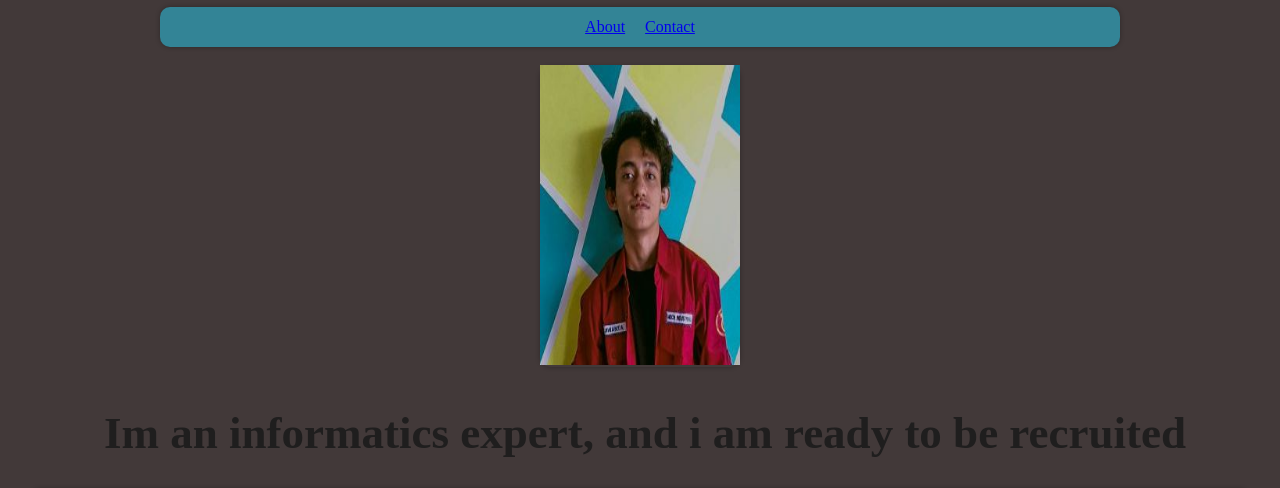
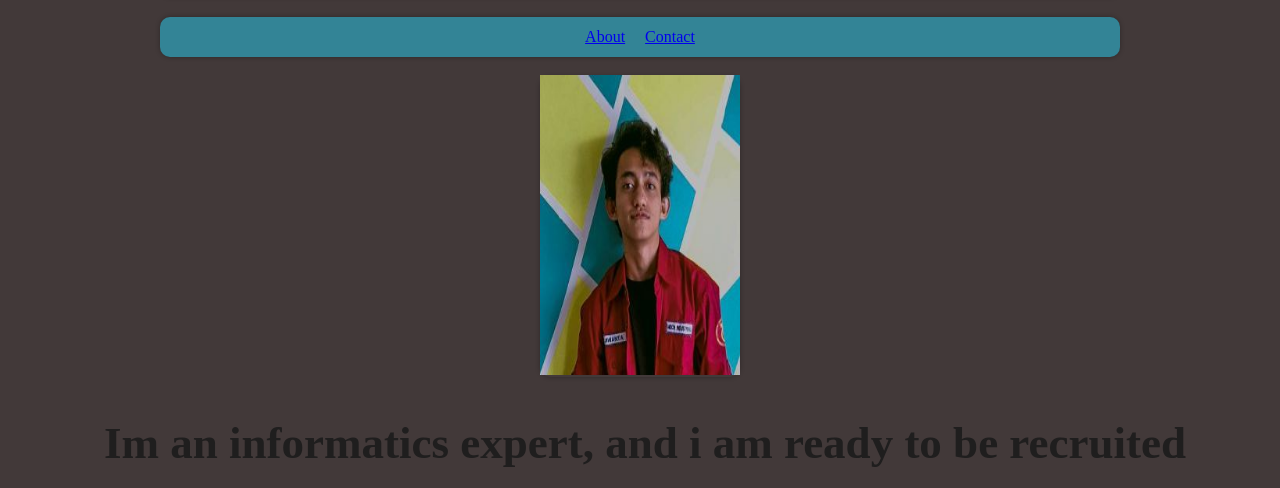
Before and after one commit to pandupp/html-portopolio, a plain HTML site: page public/tabel.html in a window 1280 px wide. Shown: the part 123-611 px from the top of the page. Drawn offline with Linux system fonts and the light colour scheme.

Commit message:
Update style.css

```diff
--- a/public/style.css
+++ b/public/style.css
@@ -1,6 +1,6 @@
 body {
     margin: 0;
-    padding: 0;
+    padding: 10px 10px 10px 10px;
     min-height: 100vh;
     color: rgb(12, 49, 43);
     background-color: rgba(14, 2, 2, 0.781);
```
